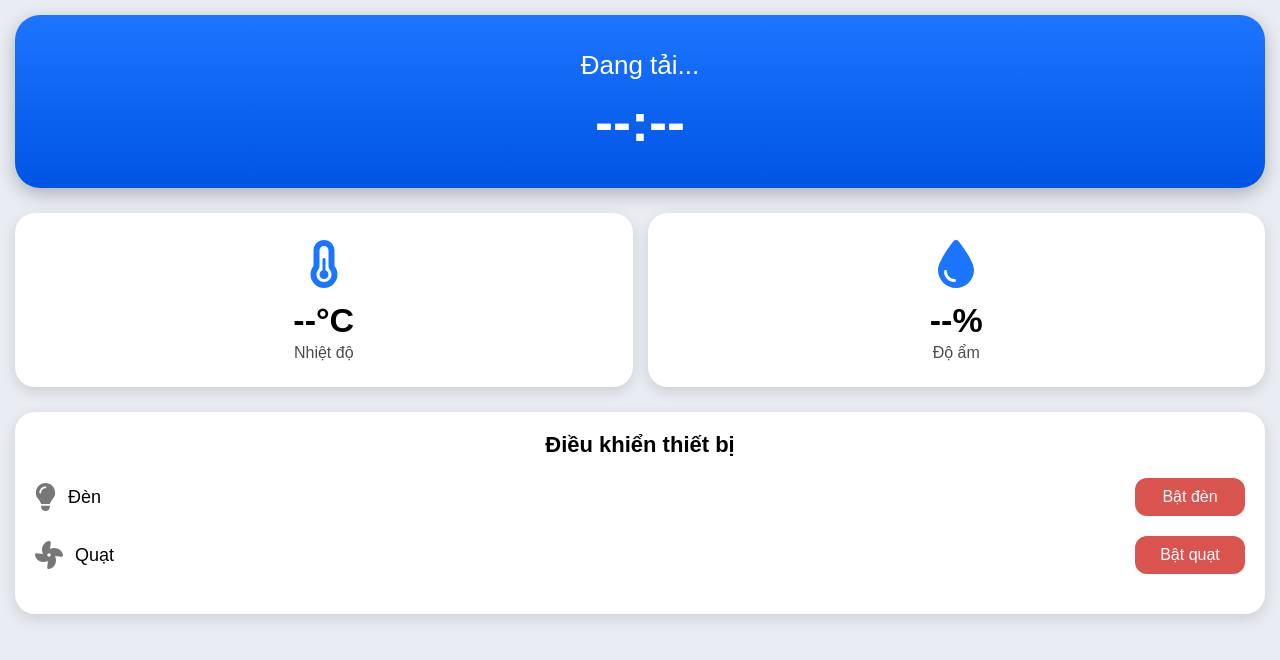
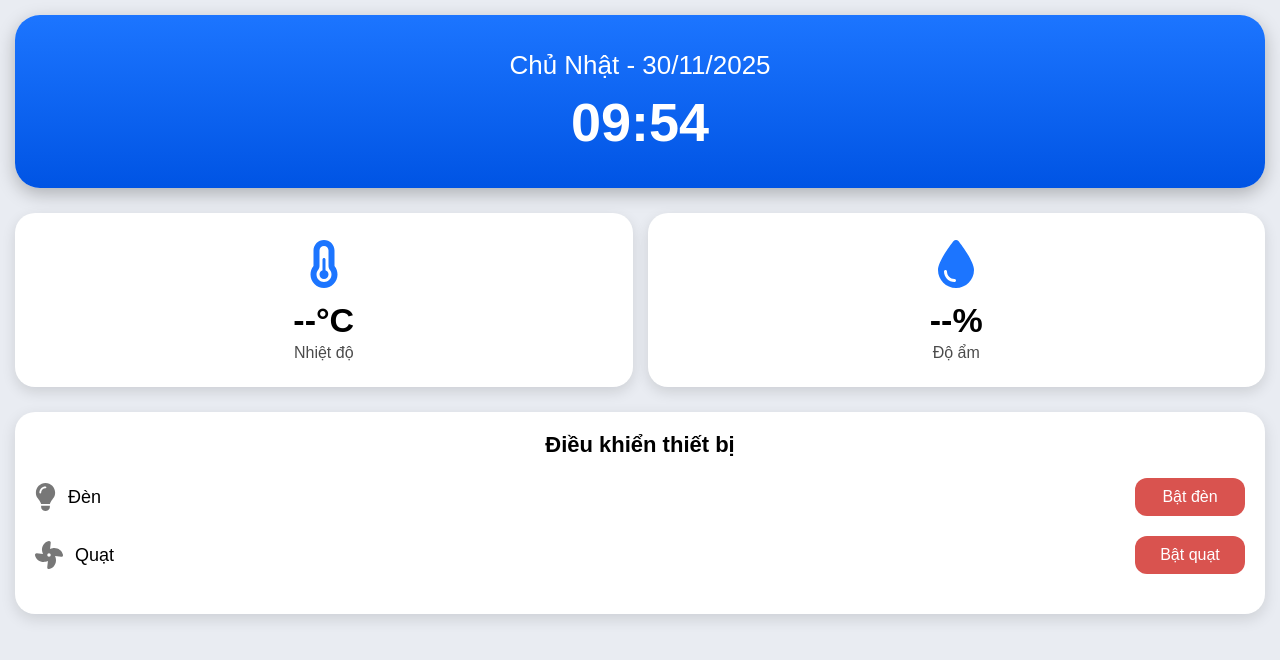
Before and after one commit to VIET-ANH-NGUYEN1009/QuanLyTrangTrai, a plain HTML site: page index.html in a window 1280 px wide. Drawn offline with Linux system fonts and the light colour scheme.

Commit message:
Update index.html

```diff
--- a/index.html
+++ b/index.html
@@ -51,6 +51,6 @@
       </div>
     </div>
 
-    <script src="script.js"></script>
+    <script src="source.js"></script>
   </body>
 </html>
```
